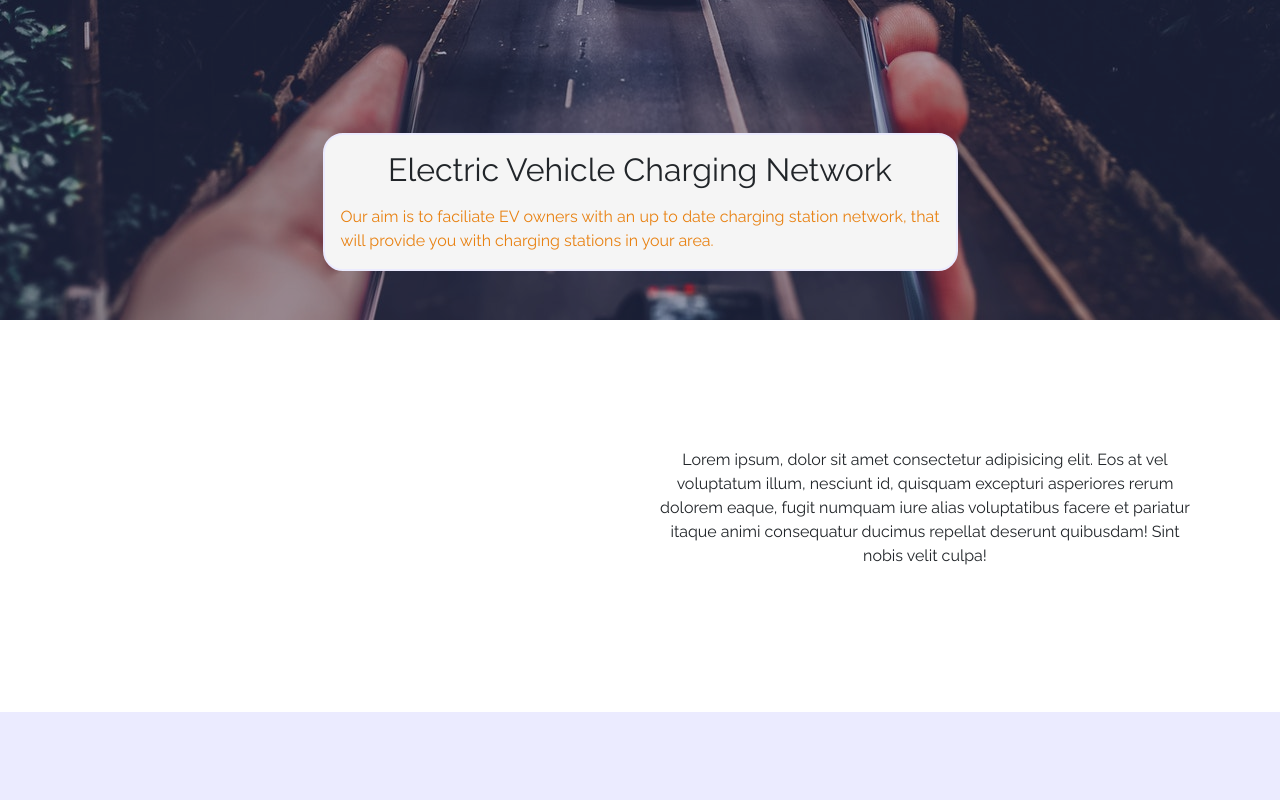
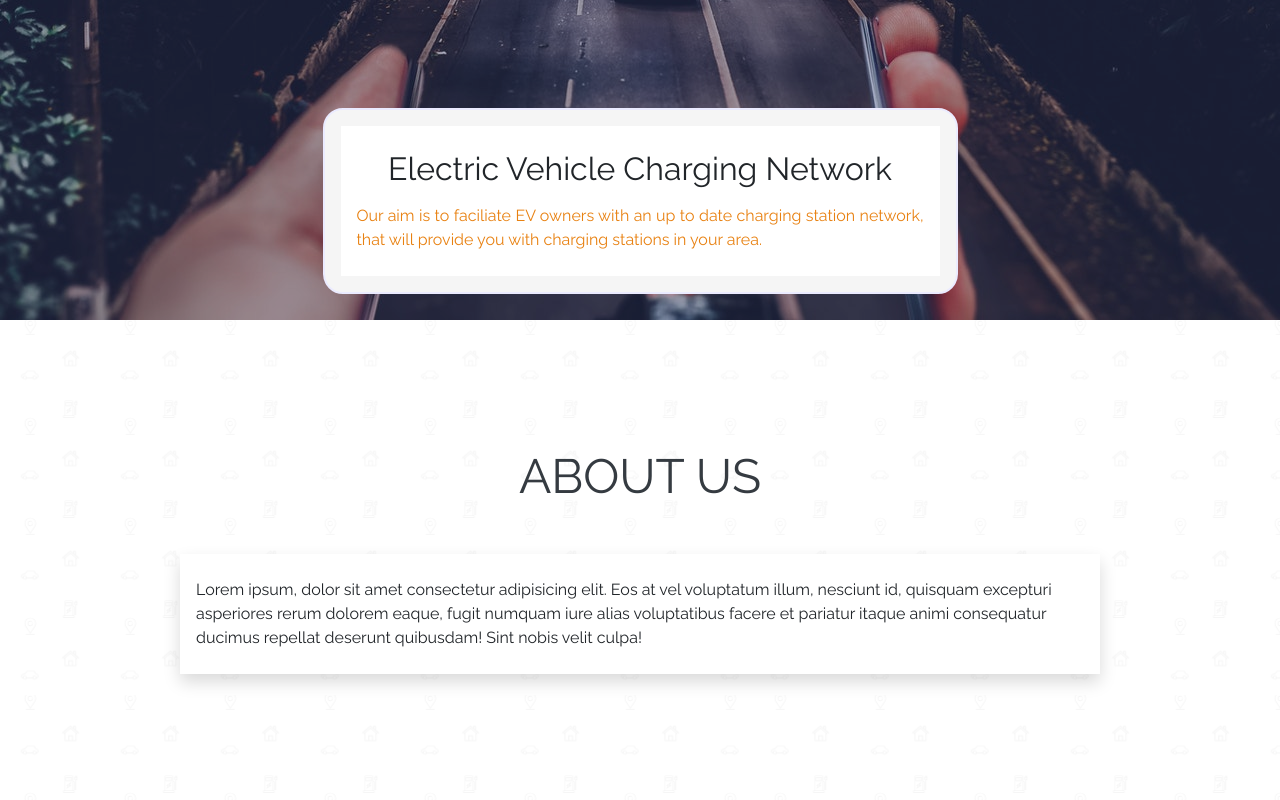
Before and after one commit to juliancameron79/ev, a React (Create React App) app: page / in a window 1280 px wide. Shown: the part 480-1280 px from the top of the page. Built offline with nearby package versions, Linux system fonts and the light colour scheme.

Commit message:
About component completed

```diff
--- a/src/App.css
+++ b/src/App.css
@@ -9,6 +9,7 @@
   --primary-navy-blue: hsl(240, 100%, 27%);
   --primary-dark-navy-blue: hsl(240, 100%, 4%);
   --primary-light-navy-blue: hsl(240, 100%, 96%);
+  --primary-gray-dark: hsl(210, 10%, 23%);
 }
 
 body {
@@ -162,6 +163,30 @@ p.lead-header-text {
 
 /******************************* ABOUT *******************************/
 
+.bg-pattern {
+  background: url("pattern.svg");
+}
+
+.about-heading {
+  color: var(--primary-gray-dark);
+  text-transform: uppercase;
+  font-weight: 300;
+  font-size: 3rem;
+}
+
+.about-text {
+  background-color: var(--primary-white);
+  padding: 1.5rem 1rem;
+}
+
+/* ------------ MEDIA ------------ */
+
+@media (max-width: 768px) {
+  .about-heading {
+    font-size: 2.5rem;
+  }
+}
+
 /******************************* MAP *******************************/
 
 /******************************* CONTACT *******************************/
--- a/src/component/About.js
+++ b/src/component/About.js
@@ -2,12 +2,16 @@ import React from "react";
 
 const About = () => {
   return (
-    <section id="about" className="site-section">
+    <section id="about" className="site-section bg-pattern">
+      <div className="bg-image"></div>
       <div className="container">
-        <div className="row">
+        <div className="row d-flex justify-content-center">
+          <div className="col-12">
+            <div className="display-4 about-heading text-center mb-5">about us</div>
+          </div>
           <div className="col-6 col-md-6"></div>
-          <div className="col-12 col-md-6">
-            <p className="about-text text-center">Lorem ipsum, dolor sit amet consectetur adipisicing elit. Eos at vel voluptatum illum, nesciunt id, quisquam excepturi asperiores rerum dolorem eaque, fugit numquam iure alias voluptatibus facere et pariatur itaque animi consequatur ducimus repellat deserunt quibusdam! Sint nobis velit culpa!</p>
+          <div className="col-12 col-md-10">
+            <p className="about-text shadow">Lorem ipsum, dolor sit amet consectetur adipisicing elit. Eos at vel voluptatum illum, nesciunt id, quisquam excepturi asperiores rerum dolorem eaque, fugit numquam iure alias voluptatibus facere et pariatur itaque animi consequatur ducimus repellat deserunt quibusdam! Sint nobis velit culpa!</p>
           </div>
         </div>
       </div>
```
Also changed, not shown: src/pattern.svg (added).
